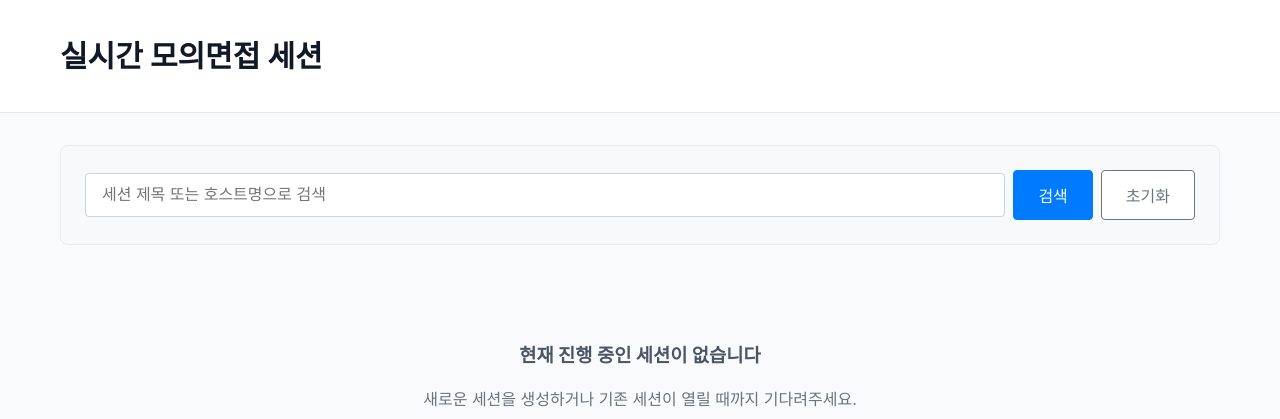
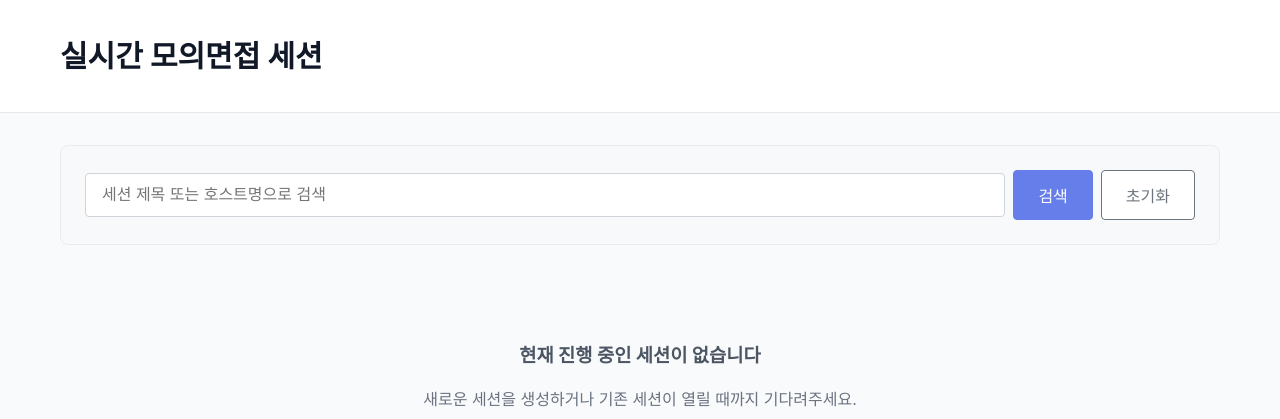
Before and after one commit to Green2ndProject/MockerView, a Spring app: page /session/list in a window 1280 px wide. Shown: the part 65-484 px from the top of the page. Run offline with Thymeleaf, Linux system fonts and the light colour scheme; the template is opened without the code that fills it, so the values that code supplies are empty; some of the project's set-up classes (security, data sources, template engines, error pages and the like) are left out, and stand-ins take their place.

Commit message:
UI2: list.html 검색버튼 색 변경

```diff
--- a/src/main/resources/templates/session/list.html
+++ b/src/main/resources/templates/session/list.html
@@ -54,9 +54,9 @@
       }
 
       .btn-search {
-        background: #007bff;
+        background: #667eea;
         color: white;
-        border-color: #007bff;
+        border-color: #667eea;
       }
 
       .btn-search:hover {
```
